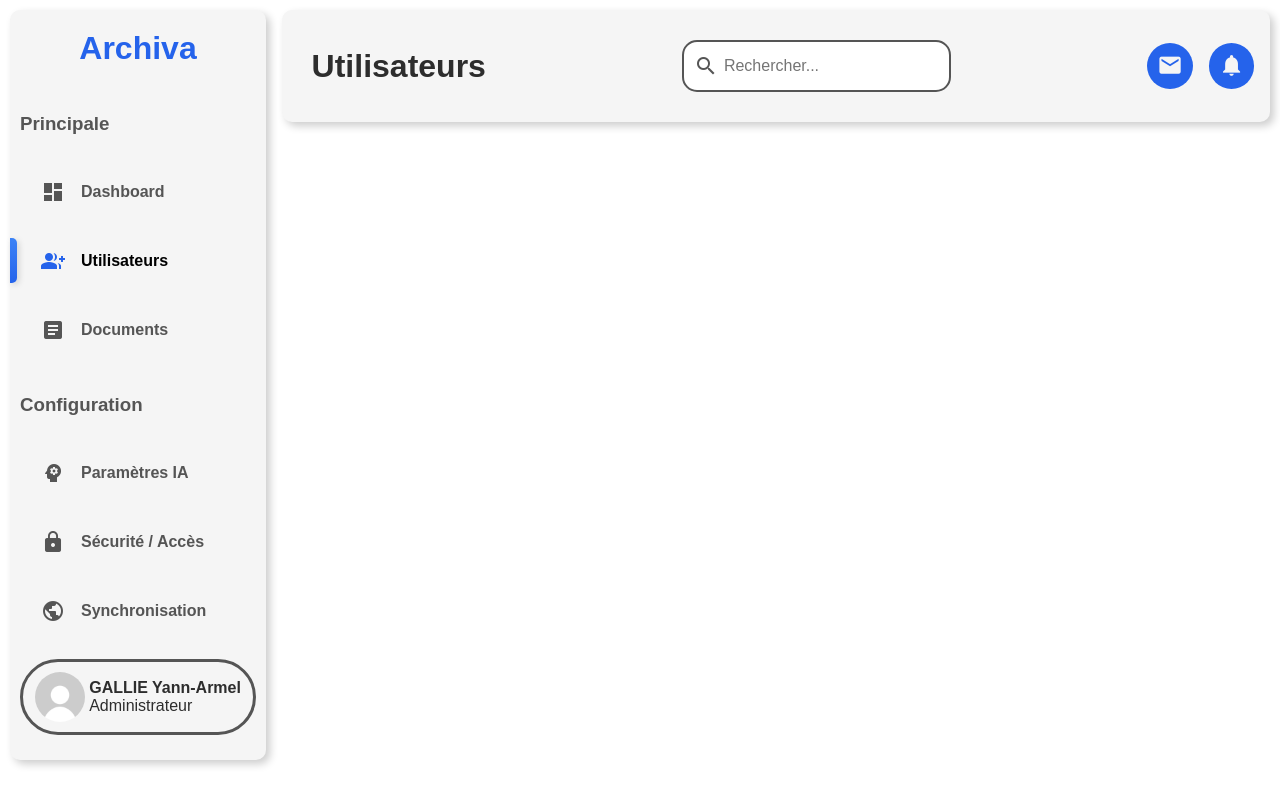
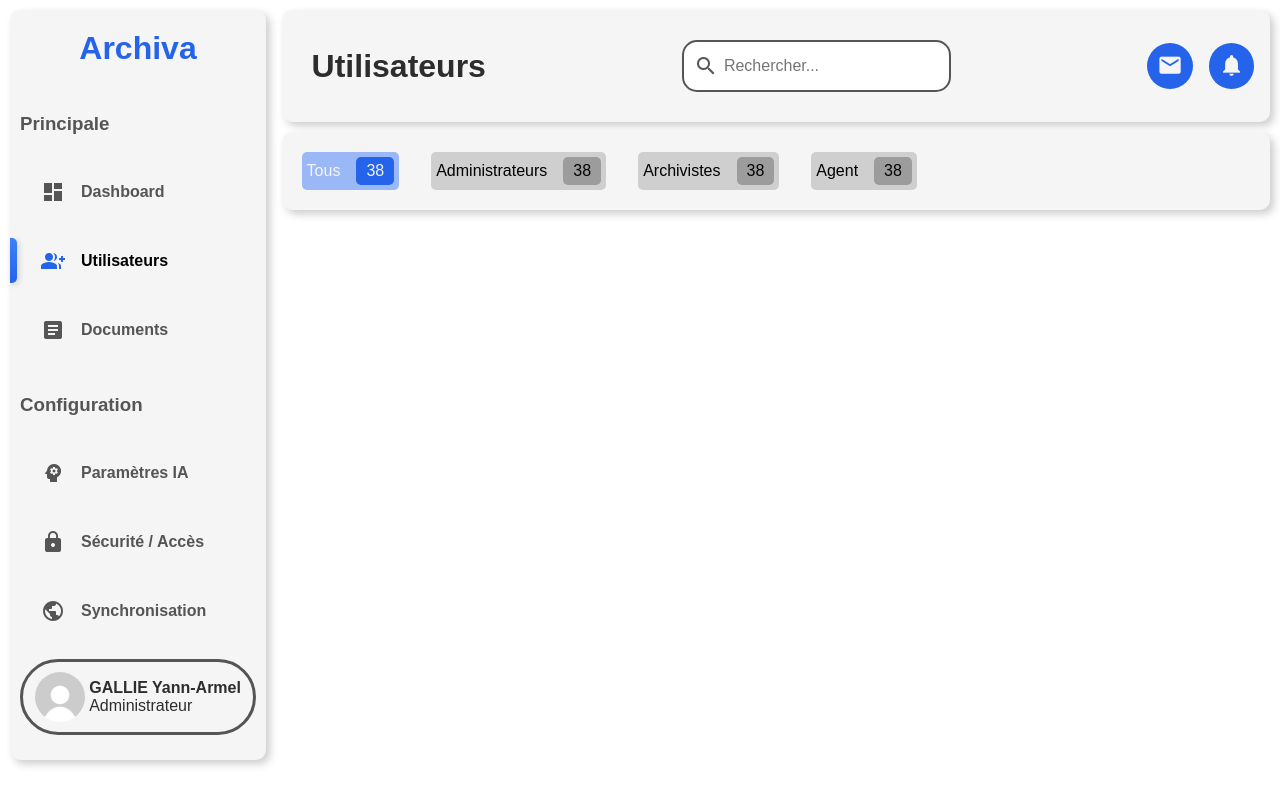
Before and after one commit to yannArmelGALLIE/Archiva, a React (Create React App) app in the folder frontend/: page /dashboard-admin/utilisateur in a window 1280 px wide. Built offline with nearby package versions, Linux system fonts and the light colour scheme.

Commit message:
Ajout des filtres pour le tableau des utilisateurs / Added filters for the users table

```diff
--- a/frontend/src/pages/dashboard-admin/contents/dashboard.jsx
+++ b/frontend/src/pages/dashboard-admin/contents/dashboard.jsx
@@ -9,6 +9,7 @@ import { Chart as ChartJS } from "chart.js/auto";
 import { Bar, Doughnut, Line } from "react-chartjs-2";
 import { Link } from "react-router-dom";
 
+const Dashboard = () => {
   const barChartData = [
     { mois: "Janvier", documents: 1200 },
     { mois: "Février", documents: 980 },
@@ -67,8 +68,6 @@ const currentUser = users[0];
   const sameRoleUsers = users.filter(
     (user) => user.role === currentUser.role && user.id !== currentUser.id
   );
-
-const Dashboard = () => {
   const cardInfo = [
     {
       link: "document",
--- a/frontend/src/pages/dashboard-admin/contents/user.jsx
+++ b/frontend/src/pages/dashboard-admin/contents/user.jsx
@@ -1,9 +1,36 @@
 import renderNavbar from "../../widgets/render-navbar";
+import { useState } from "react";
 
 const User = () => {
-    return (
-        renderNavbar("Utilisateurs")
-    );
-}
+  const [activeButton, setActiveButton] = useState("tous");
+
+  const buttons = [
+    { id: "tous", label: "Tous" },
+    { id: "admin", label: "Administrateurs" },
+    { id: "archiviste", label: "Archivistes" },
+    { id: "agent", label: "Agent" },
+  ];
+  return (
+    <div>
+      {renderNavbar("Utilisateurs")}
+      <div className="user-main-content">
+        <div>
+          {buttons.map((btn) => (
+            <button
+              key={btn.id}
+              onClick={() => setActiveButton(btn.id)}
+              className={activeButton === btn.id ? "btn-active" : ""}
+            >
+              <p>{btn.label}</p>
+              <div>
+                <p>38</p>
+              </div>
+            </button>
+          ))}
+        </div>
+      </div>
+    </div>
+  );
+};
 
 export default User;
--- a/frontend/src/pages/dashboard-admin/dashboard-admin.jsx
+++ b/frontend/src/pages/dashboard-admin/dashboard-admin.jsx
@@ -1,5 +1,5 @@
 import { useState, useEffect } from "react";
-import { useLocation, Outlet } from "react-router-dom";
+import { useLocation, Outlet, Link } from "react-router-dom";
 import renderMenuItems from "../widgets/render-menu-items";
 import profil from "../../styles/img/profil.jpg";
 
@@ -28,23 +28,27 @@ const DashboardAdmin = () => {
           <h1>Archiva</h1>
         </div>
         <div className="dashboard-menu">
-          {renderMenuItems("Principale", menuItems.slice(0, 3), activePage, setActivePage)}
-          {renderMenuItems("Configuration", menuItems.slice(3), activePage, setActivePage)}
+          {renderMenuItems(
+            "Principale",
+            menuItems.slice(0, 3),
+            activePage,
+            setActivePage
+          )}
+          {renderMenuItems(
+            "Configuration",
+            menuItems.slice(3),
+            activePage,
+            setActivePage
+          )}
         </div>
         <div className="dashboard-profil">
           <img src={profil} alt="Photo de profil" />
-          <a
-            href="#"
-            onClick={(e) => {
-              e.preventDefault();
-              setActivePage("profil");
-            }}
-          >
+          <Link>
             <div>
               <p>GALLIE Yann-Armel</p>
               <p>Administrateur</p>
             </div>
-          </a>
+          </Link>
         </div>
       </div>
 
--- a/frontend/src/styles/sass/pages/_dashboard-admin.scss
+++ b/frontend/src/styles/sass/pages/_dashboard-admin.scss
@@ -73,6 +73,10 @@
   display: flex;
   align-items: center;
   justify-content: space-around;
+  transition: all 0.3s ease-in;
+  &:hover {
+    transform: scale(1.05);
+  }
   & img {
     width: 50px;
     height: 50px;
@@ -339,3 +343,58 @@ a.active-link {
     }
   }
 }
+
+.user-main-content {
+  background: $blanc-gris;
+  display: flex;
+  flex-direction: column;
+  gap: 2rem;
+  width: 100%;
+  max-height: 450px;
+  border-radius: 10px;
+  margin-top: 10px;
+  padding: 10px;
+  box-shadow: 4px 4px 8px rgba(0, 0, 0, 0.2),
+    -2px -2px 6px rgba(255, 255, 255, 0.6);
+  & > div:first-of-type {
+    display: flex;
+    flex-direction: row;
+    gap: 2rem;
+    padding: 10px;
+    width: 100%;
+    justify-content: flex-start;
+    button.btn-active {
+      background: lighten($color: $bleu-profond, $amount: 25%);
+      color: $blanc-gris;
+      & div {
+        background: $bleu-profond;
+      }
+    }
+    & button {
+      display: flex;
+      flex-direction: row;
+      gap: 1rem;
+      padding: 5px;
+      font-size: 1rem;
+      border-radius: 5px;
+      align-items: center;
+      border: none;
+      cursor: pointer;
+      background: darken($color: $blanc-gris, $amount: 15%);
+      transition: all 0.3s ease-in-out;
+      &:hover {
+        background: lighten($color: $bleu-profond, $amount: 35%);
+        & div {
+          background: lighten($color: $bleu-profond, $amount: 20%);
+        }
+      }
+
+      & div {
+        border-radius: 5px;
+        padding: 5px 10px;
+        background: darken($color: $blanc-gris, $amount: 35%);
+        transition: all 0.2s ease;
+      }
+    }
+  }
+}
```
Lines whose indentation alone changed are shown as unchanged.
